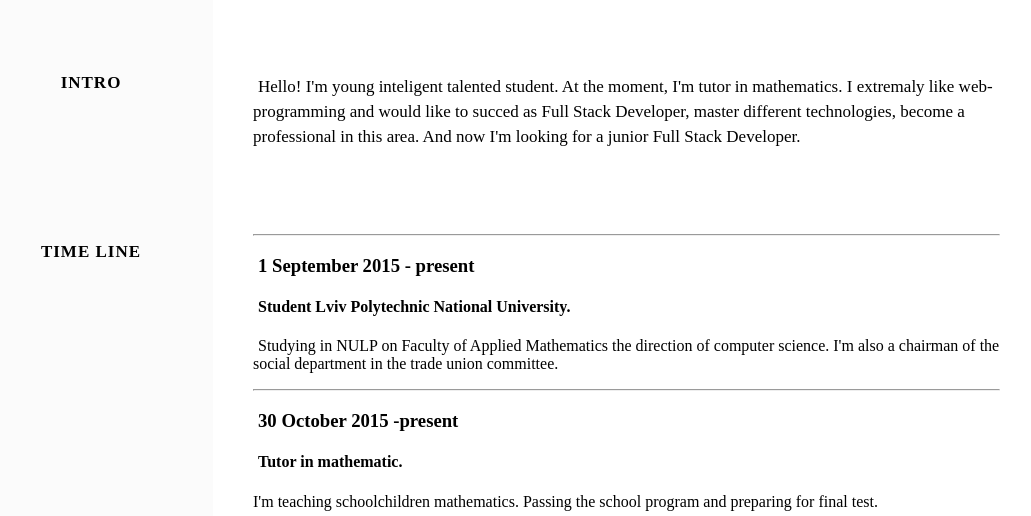
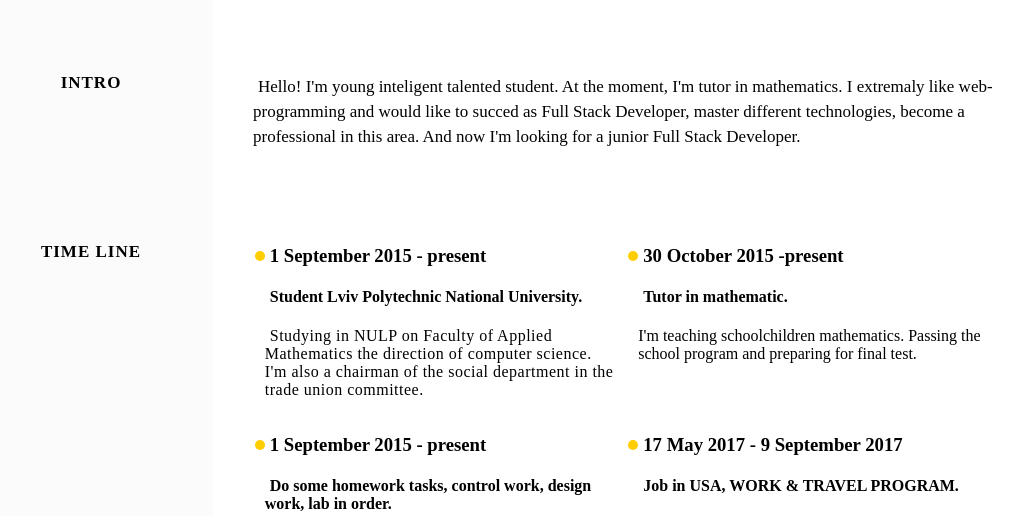
Before and after one commit to PavloPaitak1998/homepage, a plain HTML site: page index.html in a window 1280 px wide. Shown: the part 241-757 px from the top of the page, without its empty margins (138-1169 px from the left). Drawn offline with Linux system fonts and the light colour scheme.

Commit message:
Added new styles for block timeline

```diff
--- a/StyleSheet1.css
+++ b/StyleSheet1.css
@@ -88,3 +88,31 @@ body {
     line-height:25px;
     font-size:17px;
 }
+
+.timelines {
+    display: flex;
+    flex-direction: row;
+    justify-content: space-around;
+    flex-wrap: wrap;
+}
+
+.timeline p{
+    font-size:16px;
+    letter-spacing:0.5px;
+}
+
+.timeline{
+    max-width:350px;
+    position:relative;
+}
+
+.timeline hr {
+    width: 10px;
+    height:10px;
+    border:none;
+    background: #ffce00;
+    position:absolute;
+    top:17px;
+    left:-10px;
+    border-radius:100%;
+}
```
